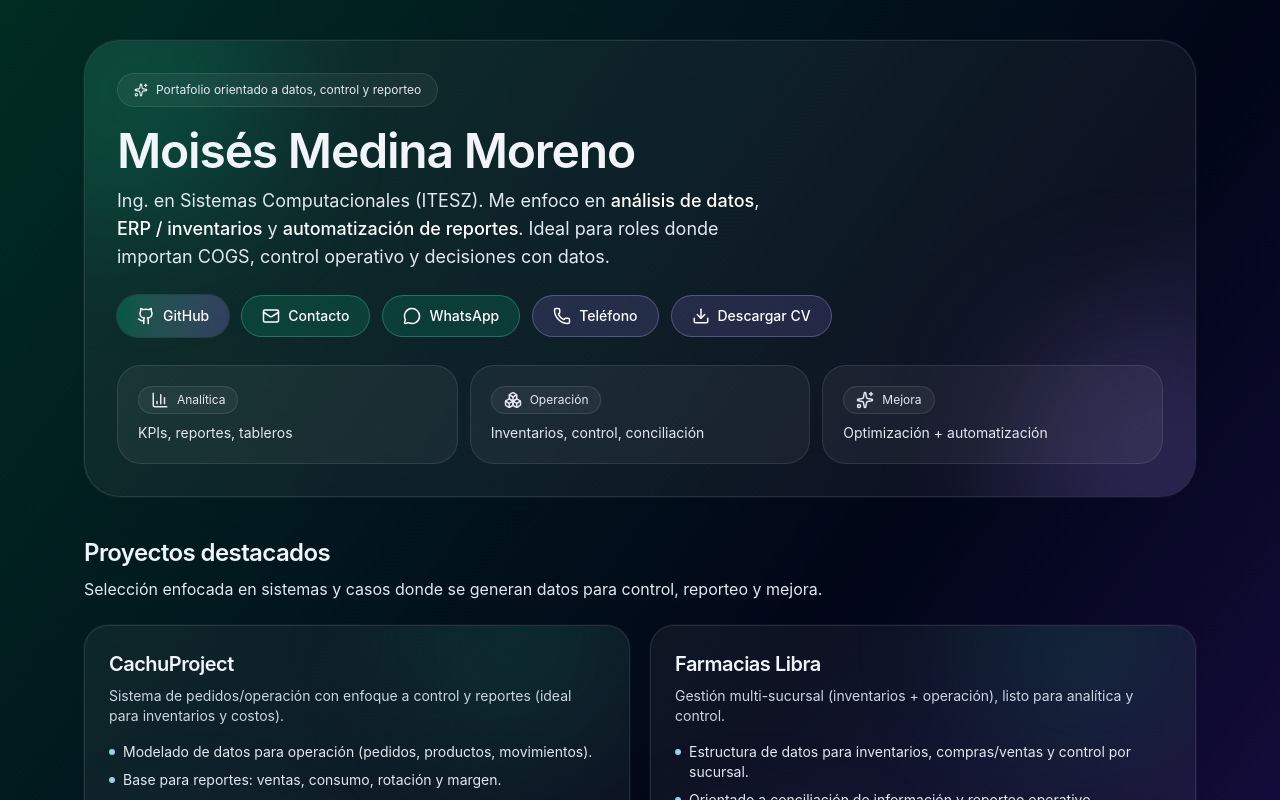
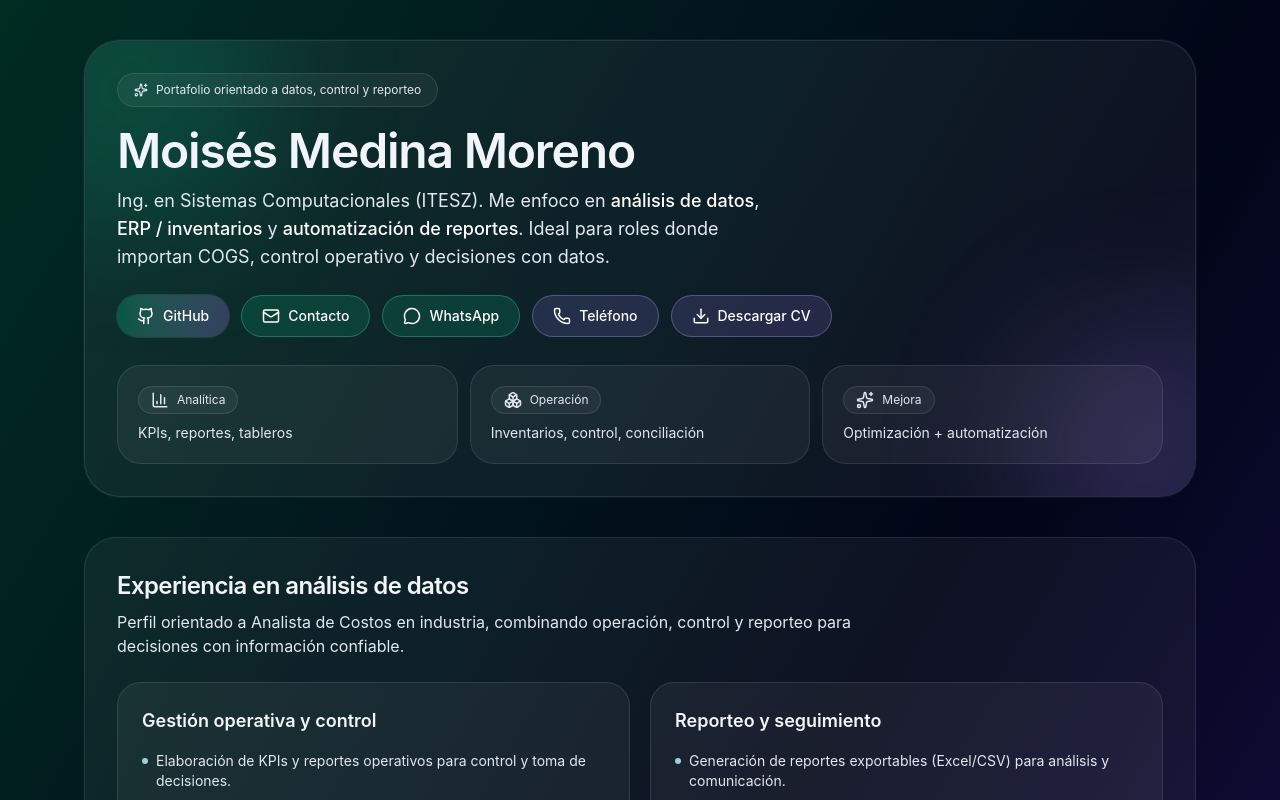
Before and after one commit to MoyRb/moises-portfolio, a Next.js app: page / in a window 1280 px wide. Shown: the top 800 px of the page. Built offline with nearby package versions, Linux system fonts and the light colour scheme.

Commit message:
Add data analysis experience section before projects

```diff
--- a/src/app/page.tsx
+++ b/src/app/page.tsx
@@ -83,6 +83,34 @@ export default function Home() {
           </div>
         </header>
 
+        {/* EXPERIENCIA EN ANÁLISIS DE DATOS */}
+        <section className="mt-10 rounded-[2rem] border border-white/10 bg-white/5 p-6 md:p-8">
+          <h2 className="text-2xl font-semibold tracking-tight">Experiencia en análisis de datos</h2>
+          <p className="mt-2 max-w-3xl text-slate-200">
+            Perfil orientado a Analista de Costos en industria, combinando operación, control y reporteo para
+            decisiones con información confiable.
+          </p>
+
+          <div className="mt-6 grid gap-5 md:grid-cols-2">
+            <Panel
+              title="Gestión operativa y control"
+              items={[
+                "Elaboración de KPIs y reportes operativos para control y toma de decisiones.",
+                "Limpieza, validación y conciliación de información entre múltiples fuentes.",
+                "Enfoque en inventarios, operación y variaciones para fortalecer controles.",
+              ]}
+            />
+            <Panel
+              title="Reporteo y seguimiento"
+              items={[
+                "Generación de reportes exportables (Excel/CSV) para análisis y comunicación.",
+                "Construcción de tableros para seguimiento de indicadores clave.",
+                "Monitoreo de variaciones de COGS y soporte a acciones de mejora operativa.",
+              ]}
+            />
+          </div>
+        </section>
+
         {/* PROYECTOS */}
         <section className="mt-10">
           <h2 className="text-2xl font-semibold tracking-tight">Proyectos destacados</h2>
```
